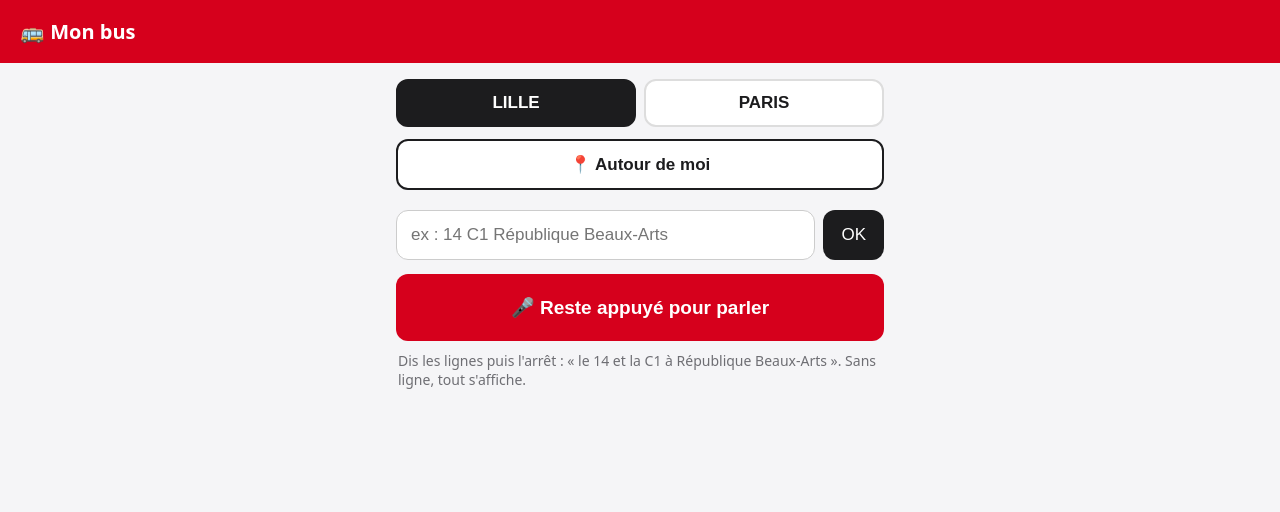
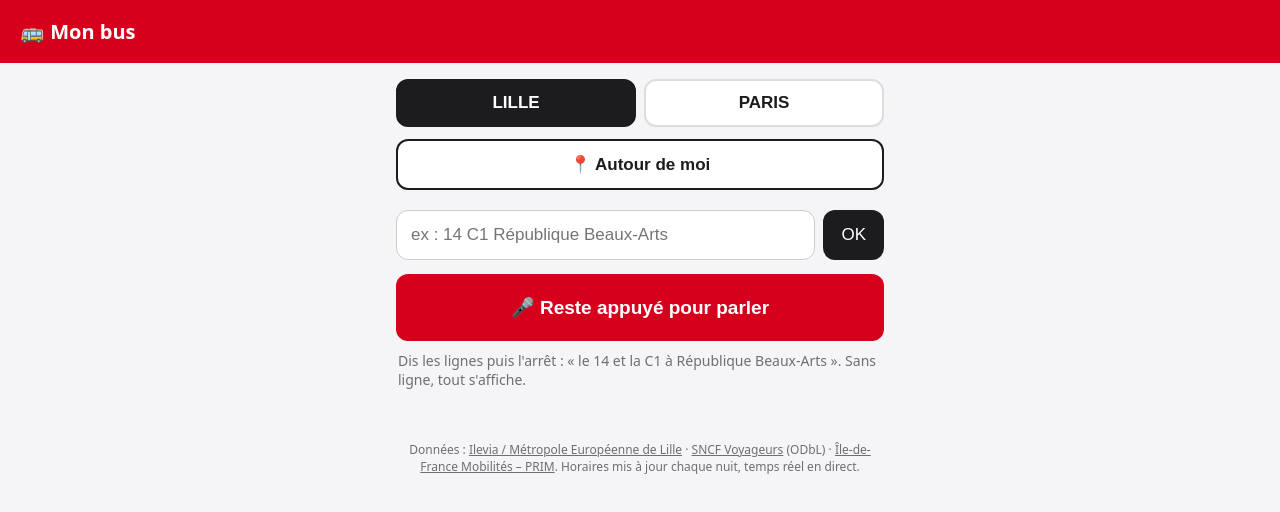
Before and after one commit to gegenet59-prog/mon-bus, a plain HTML site: page index.html in a window 1280 px wide. Drawn offline with Linux system fonts and the light colour scheme.

Commit message:
Mentionne les sources des données (obligation ODbL)
Co-Authored-By: Claude Opus 5.5 <noreply@anthropic.com>
Claude-Session: https://claude.ai/code/session_01XA5VcH4UgzenoAJsAiXXha

```diff
--- a/index.html
+++ b/index.html
@@ -36,6 +36,8 @@
   .prevu { color:var(--gris); font-weight:600; }
   .prevu i { font-weight:400; font-size:12px; }
   .retard { color:#c2410c; font-size:13px; }
+  .sources { margin-top:28px; font-size:12px; text-align:center; }
+  .sources a { color:var(--gris); }
   .supprime { color:#b91c1c; text-decoration:line-through; }
   #villes { display:flex; gap:8px; margin-bottom:12px; }
   #villes button { flex:1; padding:12px; font-weight:700; background:#fff; color:var(--texte); border:2px solid #ddd; }
@@ -71,6 +73,10 @@
   <div id="recents"></div>
   <div id="statut"></div>
   <div id="resultats"></div>
+  <p class="aide sources">Données : <a href="https://data.lillemetropole.fr">Ilevia / Métropole Européenne de Lille</a> ·
+    <a href="https://transport.data.gouv.fr/datasets/horaires-sncf">SNCF Voyageurs</a> (ODbL) ·
+    <a href="https://prim.iledefrance-mobilites.fr">Île-de-France Mobilités – PRIM</a>.
+    Horaires mis à jour chaque nuit, temps réel en direct.</p>
 </main>
 <script>
 const WFS = "https://data.lillemetropole.fr/geoserver/wfs";
```
Also changed, not shown: 1 other file.
